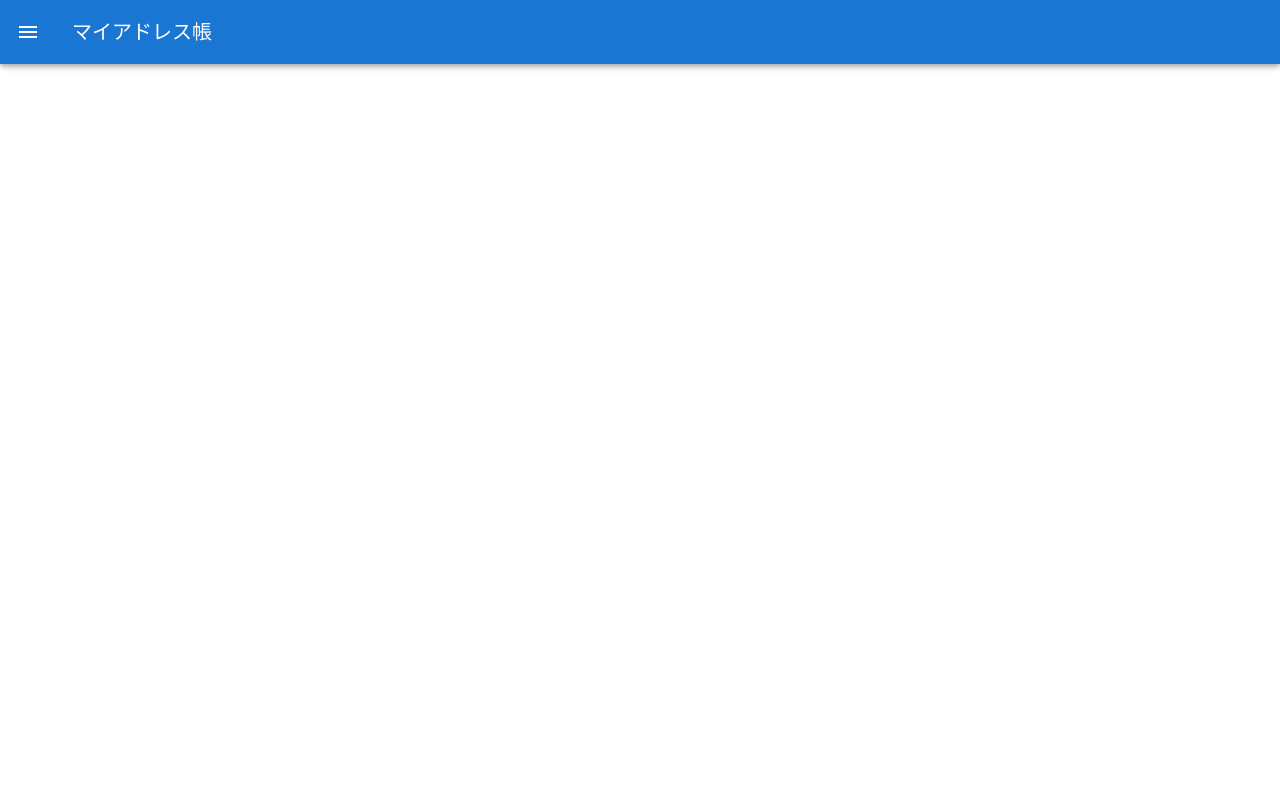
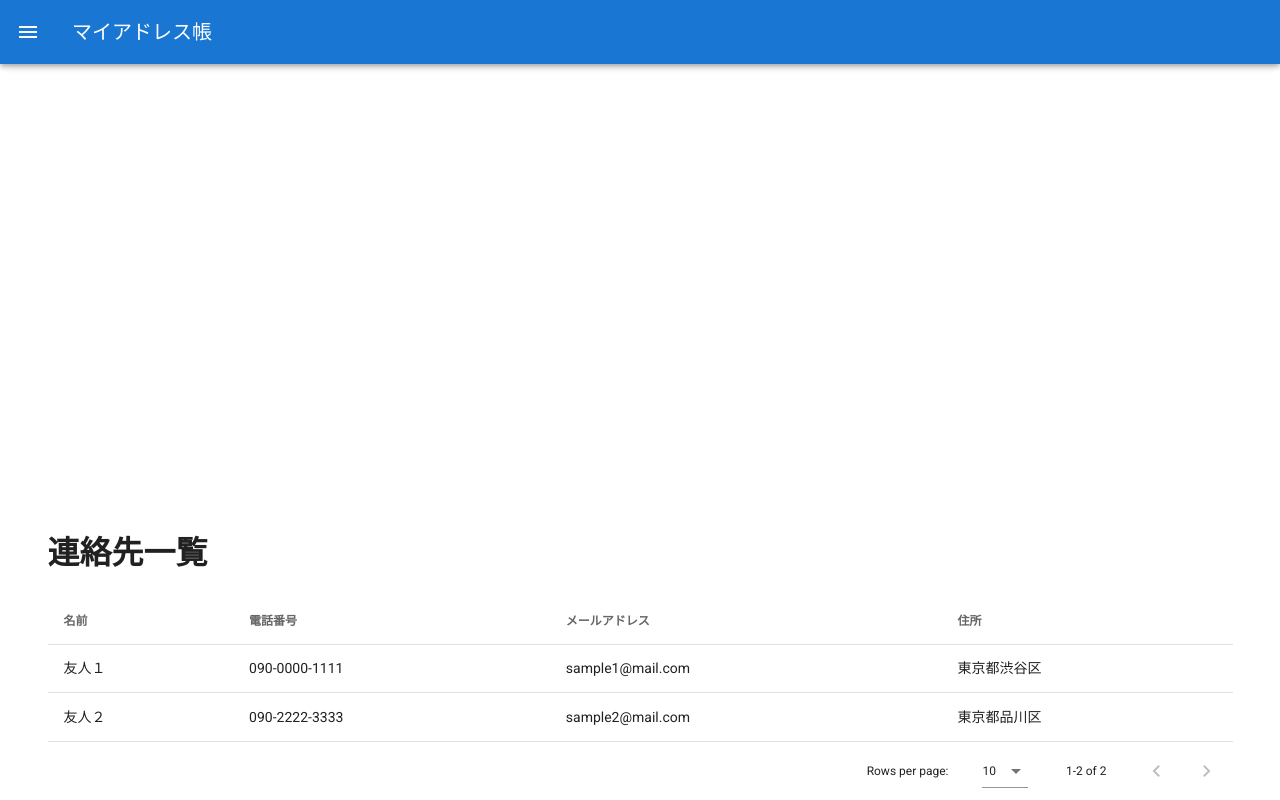
Before and after one commit to kurapoko/vuejs-firebase, a Vue app: page /address in a window 1280 px wide. Built offline with nearby package versions, Linux system fonts and the light colour scheme.

Commit message:
連絡先一覧の表示

```diff
--- a/src/App.vue
+++ b/src/App.vue
@@ -11,9 +11,10 @@
 
 
     </v-app-bar>
+      <SideNav />
 
     <v-content>
-            <SideNav />
+      <router-view/>
     </v-content>
   </v-app>
 </template>
--- a/src/components/Address.vue
+++ /dev/null
@@ -1,17 +0,0 @@
-<template>
-  <div>
-    <h1>アドレスコンポーネント</h1>
-  </div>
-</template>
-
-<script>
-export default {
-  name: 'HelloWorld',
-  props: {
-    msg: String
-  }
-}
-</script>
-
-<style scoped lang="scss">
-</style>
--- a/src/router/index.js
+++ b/src/router/index.js
@@ -1,14 +1,20 @@
 import Vue from 'vue'
 import VueRouter from 'vue-router'
 import Home from '../views/Home.vue'
+import Address from '../views/Address.vue'
 
 Vue.use(VueRouter)
 
 const routes = [
   {
     path: '/',
-    name: 'Home',
+    name: 'home',
     component: Home
+  },
+  {
+    path: '/address',
+    name: 'address',
+    component: Address
   },
   {
     path: '/about',
--- /dev/null
+++ b/src/views/Address.vue
@@ -0,0 +1,49 @@
+<template>
+  <v-container text-xs-center>
+    <v-layout row wrap justify-center>
+      <v-flex xs12>
+        <h1>連絡先一覧</h1>
+      </v-flex>
+
+      <v-flex xs12 mt-5 justify-center>
+        <v-data-table :headers='headers' :items='addresses'>
+          <template v-slot:items="props">
+            <td class="text-xs-left">{{ props.item.name }}</td>
+            <td class="text-xs-left">{{ props.item.tel }}</td>
+            <td class="text-xs-left">{{ props.item.email }}</td>
+            <td class="text-xs-left">{{ props.item.address }}</td>
+          </template>
+        </v-data-table>
+      </v-flex>
+    </v-layout>
+  </v-container>
+</template>
+
+<script>
+export default {
+  data () {
+    return {
+      headers: [
+        { text: '名前', value: 'name' },
+        { text: '電話番号', value: 'tel'},
+        { text: 'メールアドレス', value: 'email'},
+        { text: '住所', value: 'address'}
+      ],
+      addresses: [
+        {
+          name: '友人１',
+          tel: '090-0000-1111',
+          email: 'sample1@mail.com',
+          address: '東京都渋谷区'
+        },
+        {
+          name: '友人２',
+          tel: '090-2222-3333',
+          email: 'sample2@mail.com',
+          address: '東京都品川区'
+        }
+      ]
+    }
+  }
+}
+</script>
--- a/src/views/Home.vue
+++ b/src/views/Home.vue
@@ -1,21 +1,15 @@
 <template>
-  <div class="home">
-    <img alt="Vue logo" src="../assets/logo.png">
-    <HelloWorld msg="Welcome to Your Vue.js App"/>
-    <Address />
-  </div>
+  <HelloWorld />
 </template>
 
 <script>
 // @ is an alias to /src
 import HelloWorld from '@/components/HelloWorld.vue'
-import Address from '@/components/Address.vue'
 
 export default {
   name: 'Home',
   components: {
     HelloWorld,
-    Address
   }
 }
 </script>
```
